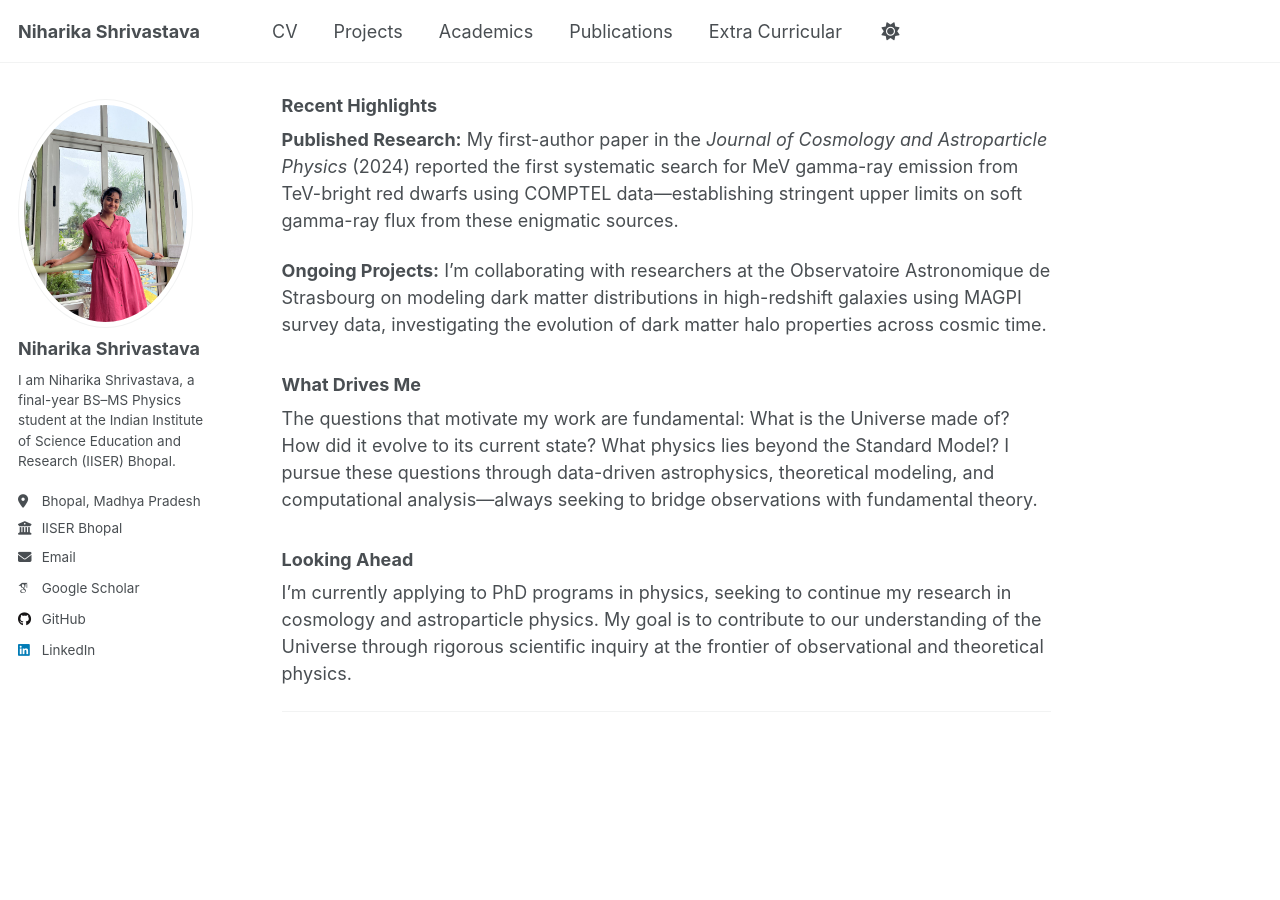
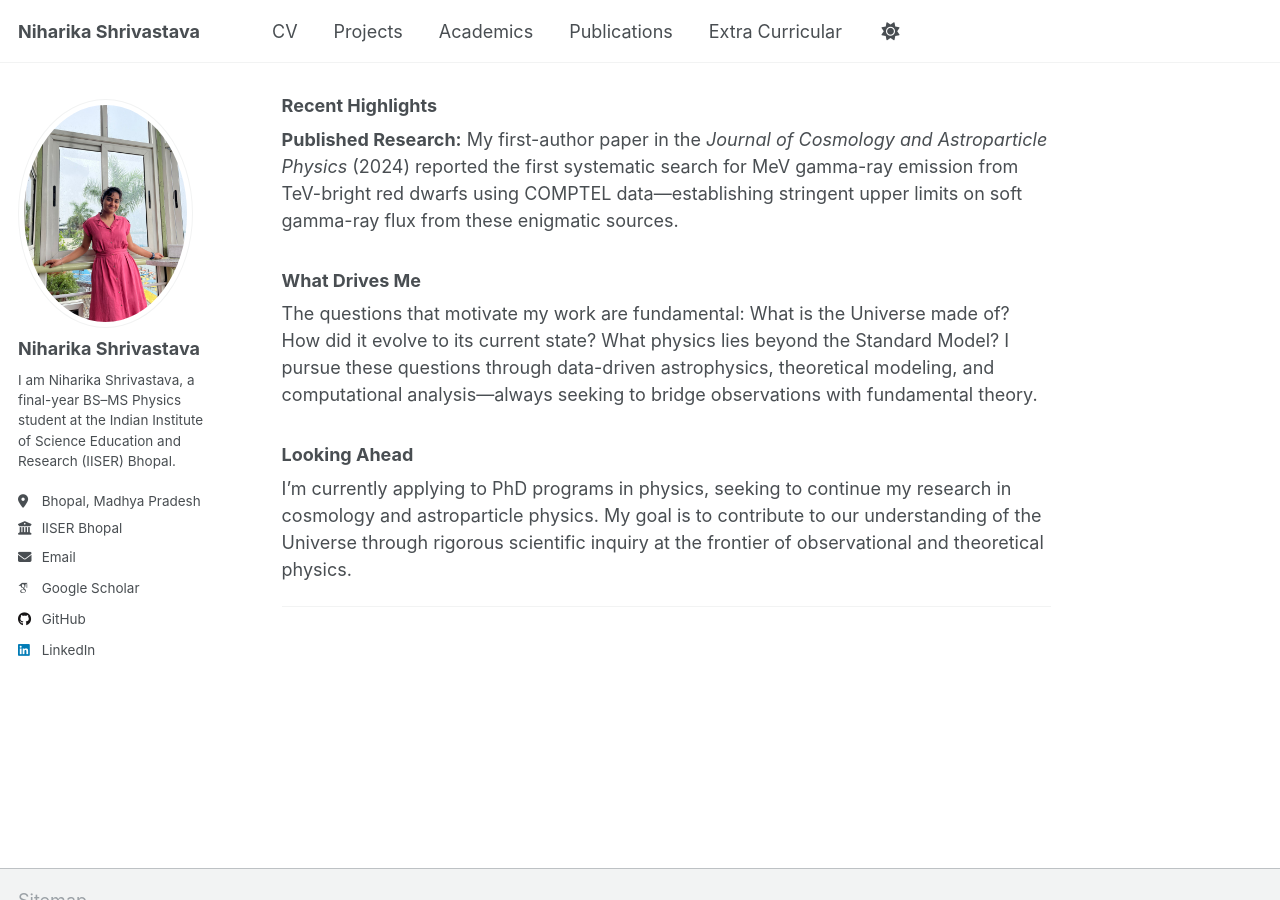
Before and after one commit to niharikashri22/niharikashri22.github.io, a Jekyll site: the page built from _pages/about.md, in a window 1280 px wide and 900 px high, scrolled down 712 px. Built offline with Jekyll 4.4.1, drawn with Linux system fonts in a browser that asks for light colours; some web fonts are replaced; a script that is not in the unit is left out.

Commit message:
Update about.md by removing ongoing projects
Removed ongoing projects section from the about page.

```diff
--- a/_pages/about.md
+++ b/_pages/about.md
@@ -29,8 +29,6 @@ I'm currently completing my master's thesis on dark matter and collider phenomen
 
 **Published Research:** My first-author paper in the *Journal of Cosmology and Astroparticle Physics* (2024) reported the first systematic search for MeV gamma-ray emission from TeV-bright red dwarfs using COMPTEL data—establishing stringent upper limits on soft gamma-ray flux from these enigmatic sources.
 
-**Ongoing Projects:** I'm collaborating with researchers at the Observatoire Astronomique de Strasbourg on modeling dark matter distributions in high-redshift galaxies using MAGPI survey data, investigating the evolution of dark matter halo properties across cosmic time.
-
 ### What Drives Me
 
 The questions that motivate my work are fundamental: What is the Universe made of? How did it evolve to its current state? What physics lies beyond the Standard Model? I pursue these questions through data-driven astrophysics, theoretical modeling, and computational analysis—always seeking to bridge observations with fundamental theory.
```
